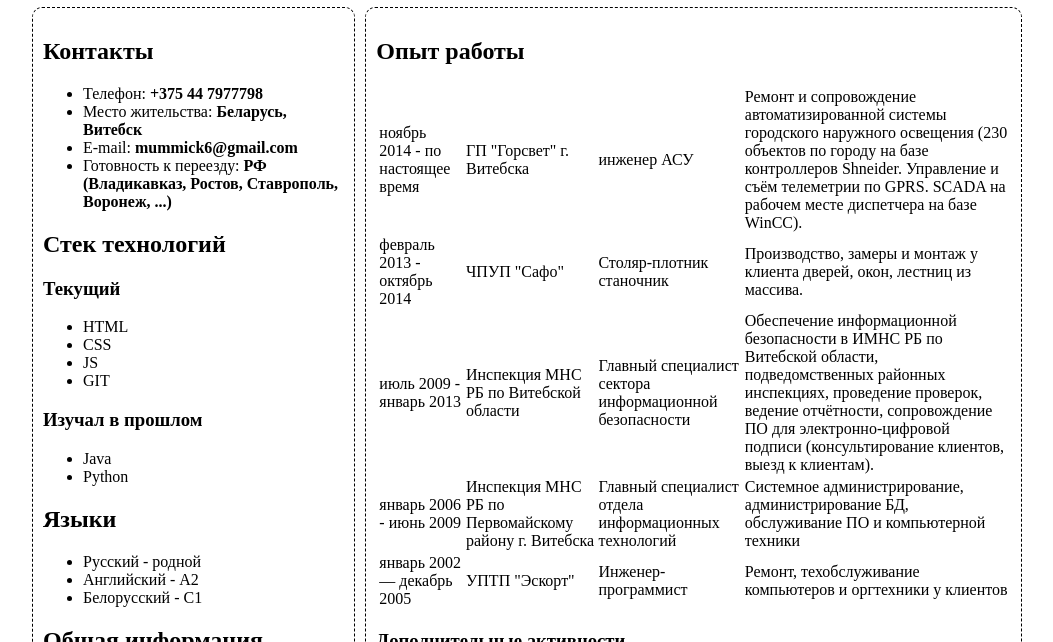
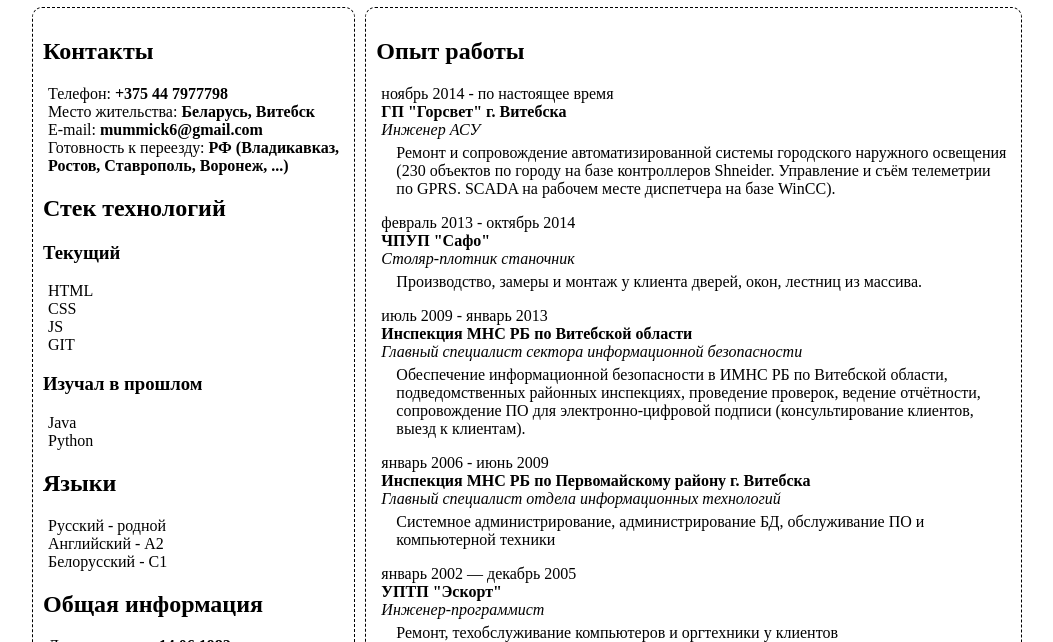
Before and after one commit to mummick/rsschool-cv, a plain HTML site: page index.html in a window 1280 px wide. Shown: the part 158-800 px from the top of the page, without its empty margins (113-1166 px from the left). Drawn offline with Linux system fonts and the light colour scheme.

Commit message:
fix: make list styles, change work experience to list format

```diff
--- a/css/style.css
+++ b/css/style.css
@@ -35,3 +35,13 @@ h1 {
   font-size: 3rem;
   margin: auto;
 }
+
+ul {
+  padding-left: 5px;
+  list-style: none;
+}
+
+.work {
+  margin-top: 5px;
+  margin-left: 10px;
+}
--- a/index.html
+++ b/index.html
@@ -59,57 +59,76 @@
       <main>
         <section>
           <h2>Опыт работы</h2>
-          <table>
-            <tr>
-              <td>ноябрь 2014 - по настоящее время</td>
-              <td>ГП "Горсвет" г. Витебска</td>
-              <td>инженер АСУ</td>
-              <td>
-                Ремонт и сопровождение автоматизированной системы городского
-                наружного освещения (230 объектов по городу на базе контроллеров
-                Shneider. Управление и съём телеметрии по GPRS. SCADA на рабочем
-                месте диспетчера на базе WinCC).
-              </td>
-            </tr>
-            <tr>
-              <td>февраль 2013 - октябрь 2014</td>
-              <td>ЧПУП "Сафо"</td>
-              <td>Столяр-плотник станочник</td>
-              <td>
-                Производство, замеры и монтаж у клиента дверей, окон, лестниц из
-                массива.
-              </td>
-            </tr>
-            <tr>
-              <td>июль 2009 - январь 2013</td>
-              <td>Инспекция МНС РБ по Витебской области</td>
-              <td>Главный специалист сектора информационной безопасности</td>
-              <td>
-                Обеспечение информационной безопасности в ИМНС РБ по Витебской
-                области, подведомственных районных инспекциях, проведение
-                проверок, ведение отчётности, сопровождение ПО для
-                электронно-цифровой подписи (консультирование клиентов, выезд к
-                клиентам).
-              </td>
-            </tr>
-            <tr>
-              <td>январь 2006 - июнь 2009</td>
-              <td>Инспекция МНС РБ по Первомайскому району г. Витебска</td>
-              <td>Главный специалист отдела информационных технологий</td>
-              <td>
-                Системное администрирование, администрирование БД, обслуживание
-                ПО и компьютерной техники
-              </td>
-            </tr>
-            <tr>
-              <td>январь 2002 — декабрь 2005</td>
-              <td>УПТП "Эскорт"</td>
-              <td>Инженер-программист</td>
-              <td>
-                Ремонт, техобслуживание компьютеров и оргтехники у клиентов
-              </td>
-            </tr>
-          </table>
+          <ul>
+            <li>
+              ноябрь 2014 - по настоящее время<br />
+              <b>ГП "Горсвет" г. Витебска</b><br />
+              <i>Инженер АСУ</i>
+              <ul class="work">
+                <li>
+                  Ремонт и сопровождение автоматизированной системы городского
+                  наружного освещения (230 объектов по городу на базе
+                  контроллеров Shneider. Управление и съём телеметрии по GPRS.
+                  SCADA на рабочем месте диспетчера на базе WinCC).
+                </li>
+              </ul>
+            </li>
+          </ul>
+          <ul>
+            <li>
+              февраль 2013 - октябрь 2014<br />
+              <b>ЧПУП "Сафо"</b><br />
+              <i>Столяр-плотник станочник</i>
+              <ul class="work">
+                <li>
+                  Производство, замеры и монтаж у клиента дверей, окон, лестниц
+                  из массива.
+                </li>
+              </ul>
+            </li>
+          </ul>
+          <ul>
+            <li>
+              июль 2009 - январь 2013<br />
+              <b>Инспекция МНС РБ по Витебской области</b><br />
+              <i>Главный специалист сектора информационной безопасности</i>
+              <ul class="work">
+                <li>
+                  Обеспечение информационной безопасности в ИМНС РБ по Витебской
+                  области, подведомственных районных инспекциях, проведение
+                  проверок, ведение отчётности, сопровождение ПО для
+                  электронно-цифровой подписи (консультирование клиентов, выезд
+                  к клиентам).
+                </li>
+              </ul>
+            </li>
+          </ul>
+          <ul>
+            <li>
+              январь 2006 - июнь 2009<br />
+              <b>Инспекция МНС РБ по Первомайскому району г. Витебска</b><br />
+              <i>Главный специалист отдела информационных технологий</i>
+              <ul class="work">
+                <li>
+                  Системное администрирование, администрирование БД,
+                  обслуживание ПО и компьютерной техники
+                </li>
+              </ul>
+            </li>
+          </ul>
+          <ul>
+            <li>
+              январь 2002 — декабрь 2005<br />
+              <b>УПТП "Эскорт"</b><br />
+              <i>Инженер-программист</i>
+              <ul class="work">
+                <li>
+                  Ремонт, техобслуживание компьютеров и оргтехники у клиентов
+                </li>
+              </ul>
+            </li>
+          </ul>
+
           <h3>Дополнительные активности</h3>
           Участвовал в переводе проекта
           <a href="http://ocw.mit.edu">ocw.mit.edu</a> на русский язык. Проект
```
